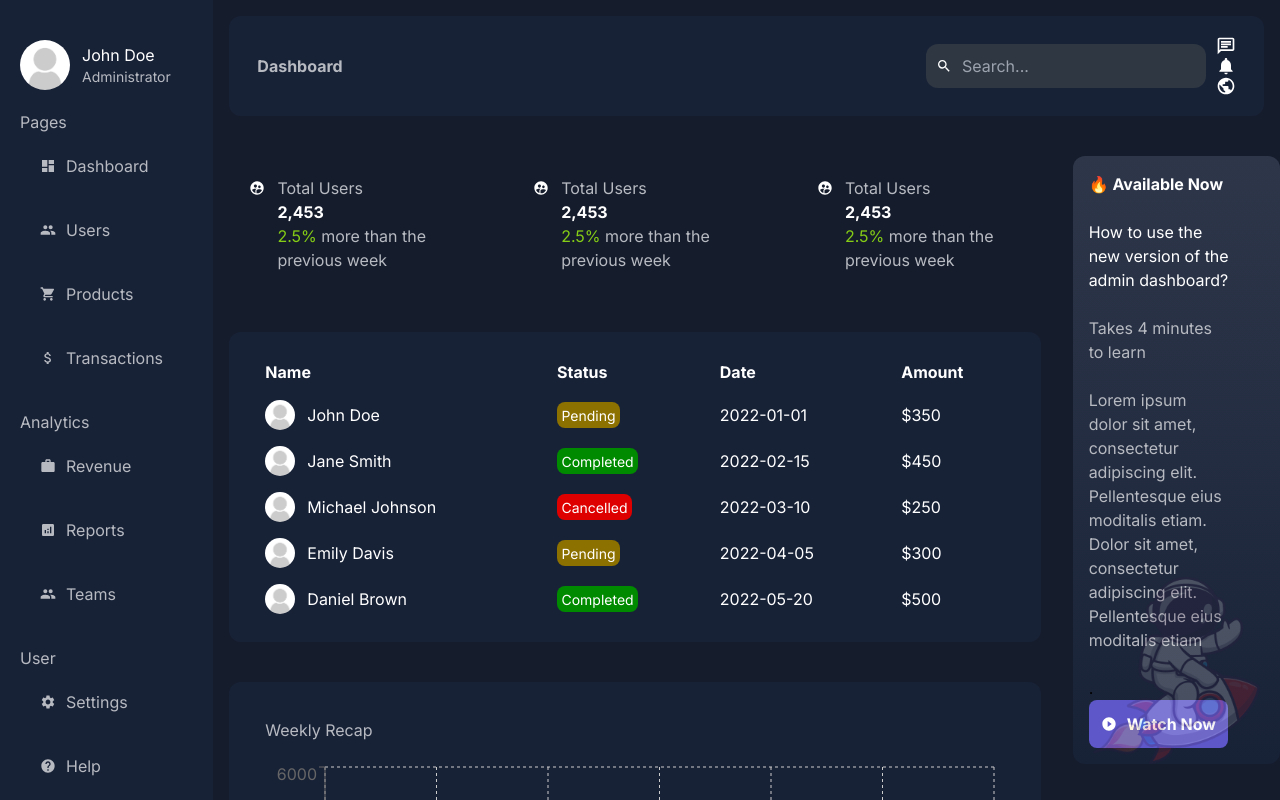
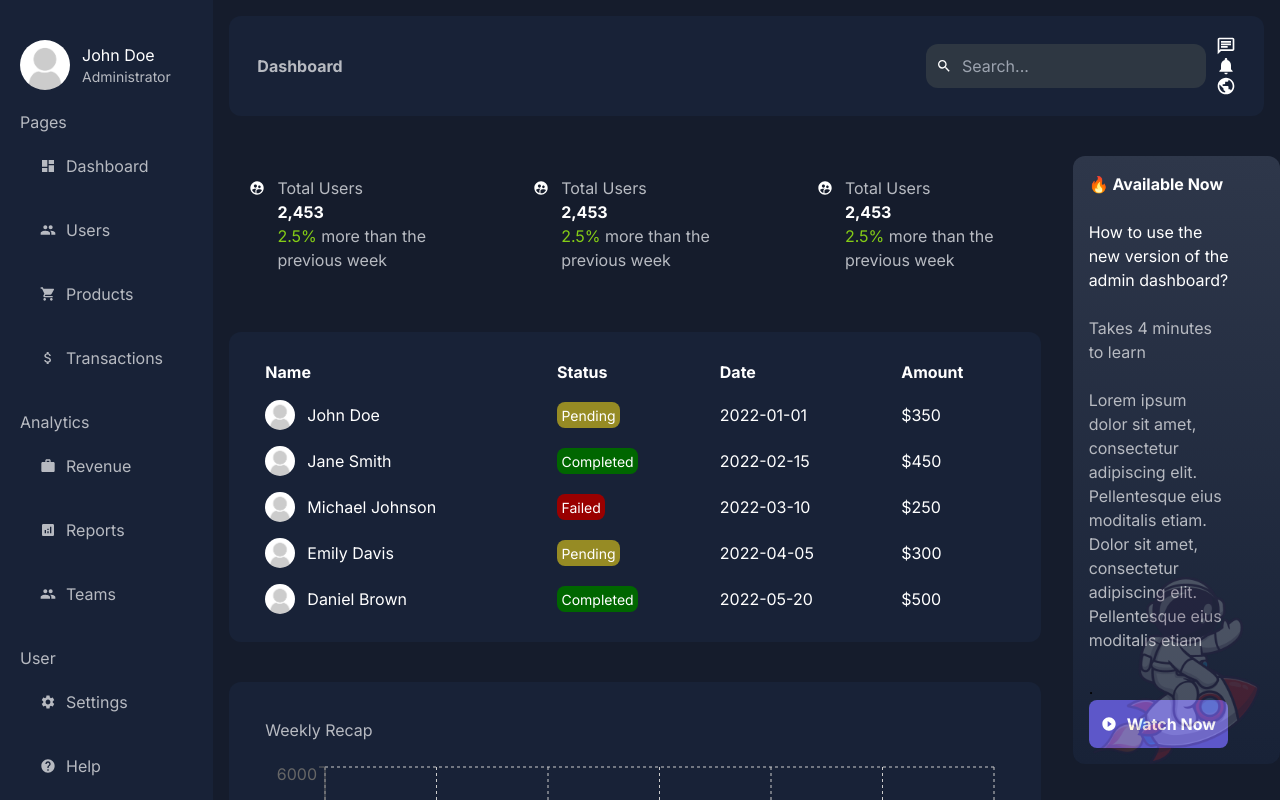
Before and after one commit to PhilaNgcamu/next-js-app, a Next.js app: page /dashboard in a window 1280 px wide. Shown: the top 800 px of the page. Built offline with nearby package versions, Linux system fonts and the light colour scheme.

Commit message:
Reduce redundancy

```diff
--- /dev/null
+++ b/src/app/components/ui/transactions/transactionRow.js
@@ -0,0 +1,35 @@
+import Image from "next/image";
+
+const statusColors = {
+  Pending: "bg-[#968B24]",
+  Completed: "bg-[#006600]",
+  Failed: "bg-[#990000]",
+};
+
+export default function TransactionRow({ transaction }) {
+  return (
+    <tr>
+      <td className="flex items-center px-4 py-2">
+        <Image
+          src="/noavatar.png"
+          alt={transaction.name}
+          width={30}
+          height={30}
+          className="rounded-full"
+        />
+        <span className="ml-3 text-white">{transaction.name}</span>
+      </td>
+      <td className="px-4 py-2">
+        <span
+          className={`p-[4.5px] text-sm text-white rounded-lg ${
+            statusColors[transaction.status]
+          }`}
+        >
+          {transaction.status}
+        </span>
+      </td>
+      <td className="text-white px-4 py-2">{transaction.date}</td>
+      <td className="text-white px-4 py-2">{transaction.amount}</td>
+    </tr>
+  );
+}
--- a/src/app/components/ui/transactions/transactions.js
+++ b/src/app/components/ui/transactions/transactions.js
@@ -1,4 +1,4 @@
-import Image from "next/image";
+import TransactionRow from "./TransactionRow";
 
 const transactionsData = [
   { name: "John Doe", date: "2022-01-01", amount: "$350", status: "Pending" },
@@ -12,7 +12,7 @@ const transactionsData = [
     name: "Michael Johnson",
     date: "2022-03-10",
     amount: "$250",
-    status: "Cancelled",
+    status: "Failed",
   },
   {
     name: "Emily Davis",
@@ -28,12 +28,6 @@ const transactionsData = [
   },
 ];
 
-const statusColors = {
-  Pending: "bg-[#8c7000]",
-  Completed: "bg-[#008a00]",
-  Cancelled: "bg-[#de0000]",
-};
-
 export default function Transactions() {
   return (
     <div className="mt-10 bg-[#182237] p-5 rounded-xl">
@@ -48,29 +42,7 @@ export default function Transactions() {
         </thead>
         <tbody>
           {transactionsData.map((transaction, index) => (
-            <tr key={index}>
-              <td className="flex items-center px-4 py-2">
-                <Image
-                  src="/noavatar.png"
-                  alt={transaction.name}
-                  width={30}
-                  height={30}
-                  className="rounded-full"
-                />
-                <span className="ml-3 text-white">{transaction.name}</span>
-              </td>
-              <td className="px-4 py-2">
-                <span
-                  className={`p-[4.5px] text-sm text-white rounded-lg ${
-                    statusColors[transaction.status]
-                  }`}
-                >
-                  {transaction.status}
-                </span>
-              </td>
-              <td className="text-white px-4 py-2">{transaction.date}</td>
-              <td className="text-white px-4 py-2">{transaction.amount}</td>
-            </tr>
+            <TransactionRow key={index} transaction={transaction} />
           ))}
         </tbody>
       </table>
```
